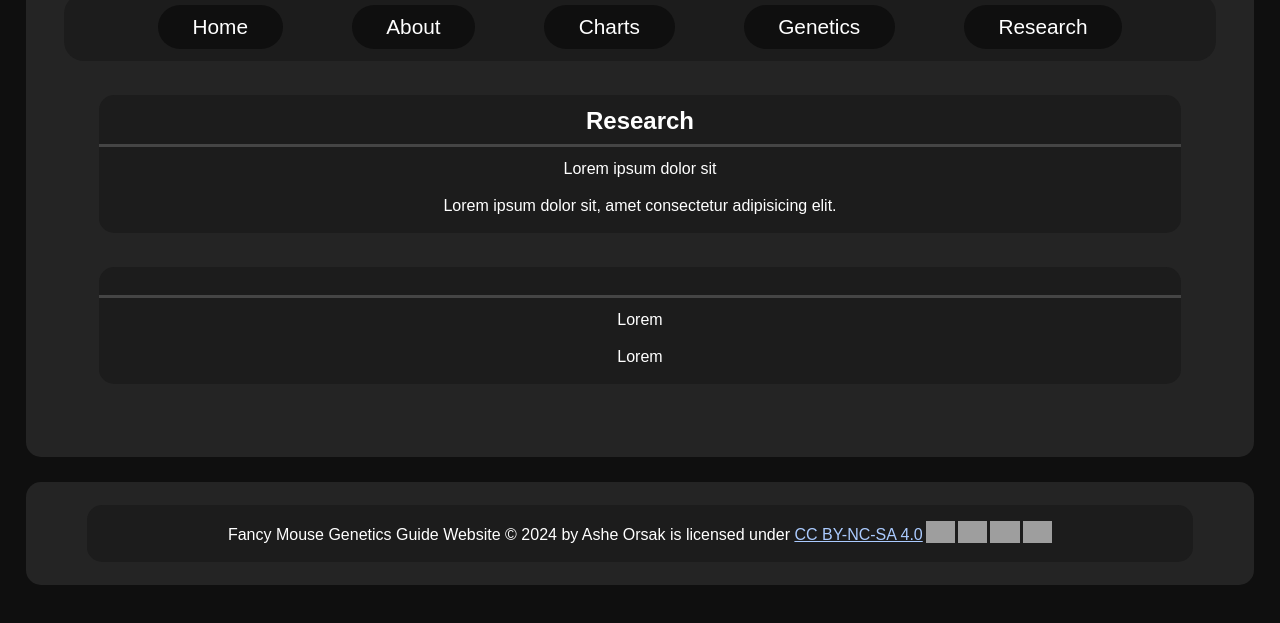
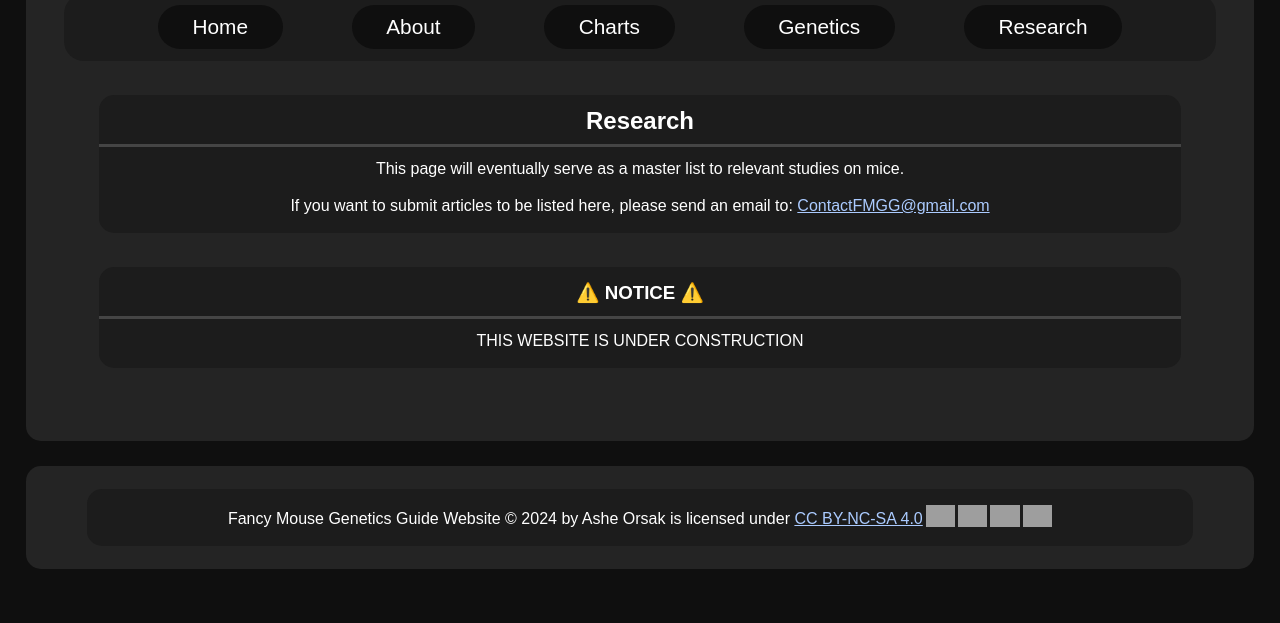
Before and after one commit to aorsak/FMGG, a plain HTML site: page research.html in a window 1280 px wide. Shown: the part 99-722 px from the top of the page. Drawn offline with Linux system fonts and the light colour scheme; grey boxes are pictures that could not be loaded; a web font is replaced by a local one.

Commit message:
content update

```diff
--- a/research.html
+++ b/research.html
@@ -34,21 +34,19 @@
             <hr id="divider02" class="ds03"> </hr>
             <div id="container03" class="text-container">
               <p>
-                Lorem ipsum dolor sit
+                This page will eventually serve as a master list to relevant studies on mice.
               </p>
               <p>
-                Lorem ipsum dolor sit, amet consectetur adipisicing elit.
+                If you want to submit articles to be listed here, please send an email to: <a href="mailto:ContactFMGG@gmail.com">ContactFMGG@gmail.com</a>
               </p>
             </div>
         </div>
         <div id="container02" class="style1">
+          <h3>⚠️ NOTICE ⚠️</h3>
           <hr id="divider02" class="ds03"></hr>
           <div id="container04" class="text-container">
             <p>
-              Lorem
-            </p>
-            <p>
-              Lorem
+              THIS WEBSITE IS UNDER CONSTRUCTION
             </p>
           </div>
         </div>
--- a/style.css
+++ b/style.css
@@ -167,7 +167,7 @@ text-decoration: none;
 }
 
 .style1 h3 {
-  margin: 0px 5% 1em 1em;
+  margin: 0px 5% 0px 5%;
   padding: 0px;
 }
 
@@ -184,3 +184,8 @@ text-decoration: none;
   text-align: center;
   width: auto;
 }
+
+/*------- MISC STYLES? -------*/
+#strong1 {
+  font-size: large;
+}
```
Also changed, not shown: about.html (+2 -4 lines), charts.html (+2 -4 lines), genetics.html (+2 -4 lines), index.html (+2 -2 lines).
